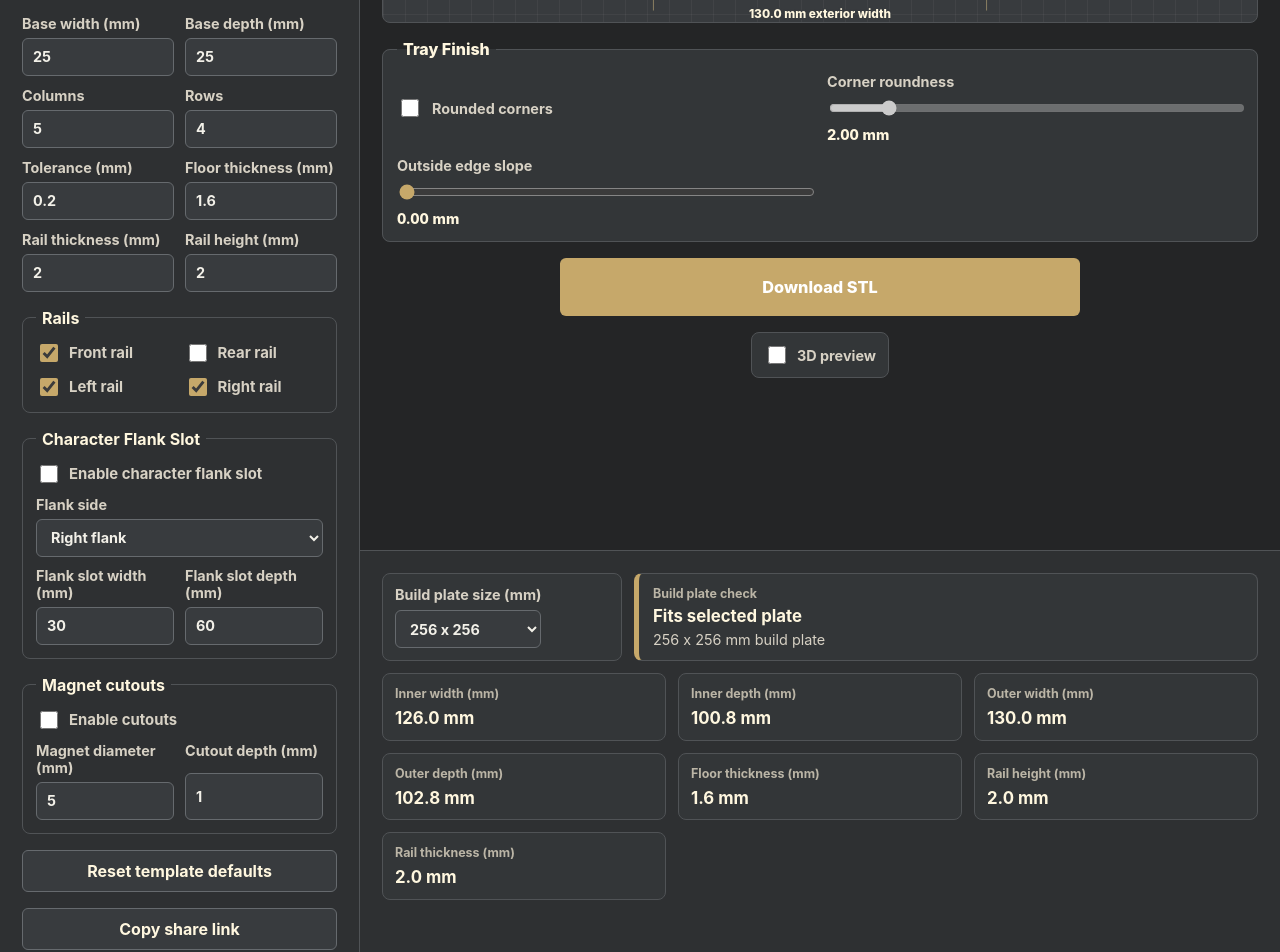
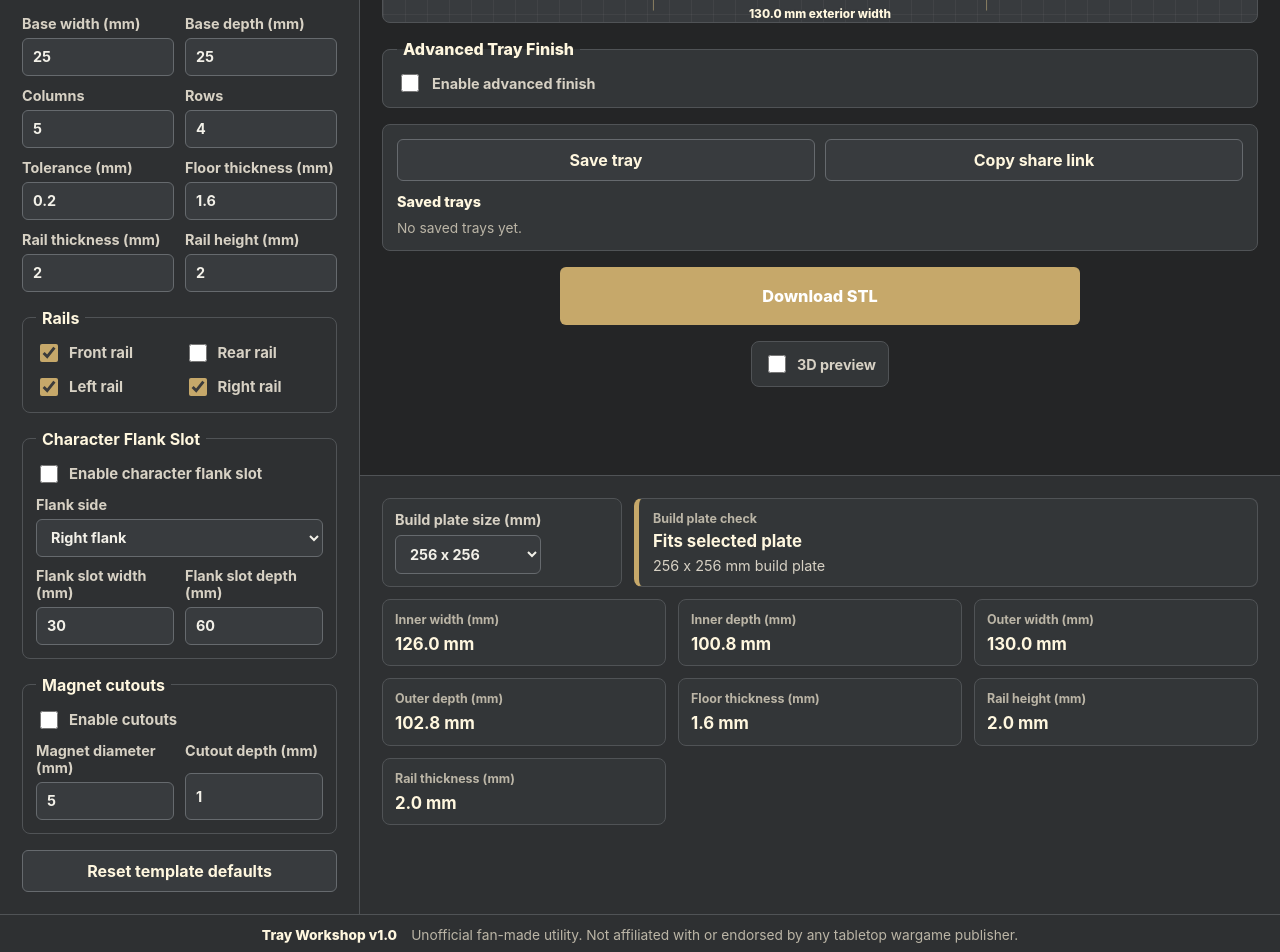
Before and after one commit to greyplasticmodelling/tray-workshop, a React (Vite) app: page / in a window 1280 px wide. Shown: the part 500-1452 px from the top of the page. Built offline with nearby package versions, Linux system fonts and the light colour scheme.

Commit message:
Round lance rails and tidy preview tools

```diff
--- a/src/App.tsx
+++ b/src/App.tsx
@@ -242,6 +242,76 @@ function readSavedTrays(): SavedTray[] {
   }
 }
 
+type TrayLibraryProps = {
+  savedTrays: SavedTray[];
+  shareStatus: string;
+  onSaveTray: () => void;
+  onLoadTray: (id: string) => void;
+  onDeleteSavedTray: (id: string) => void;
+  onCopyShareLink: () => void;
+};
+
+function TrayLibrary({
+  savedTrays,
+  shareStatus,
+  onSaveTray,
+  onLoadTray,
+  onDeleteSavedTray,
+  onCopyShareLink,
+}: TrayLibraryProps) {
+  return (
+    <section className="tray-library" aria-label="Saved and shared trays">
+      <div className="tray-library-actions">
+        <button
+          className="secondary-button"
+          type="button"
+          title="Save the current tray in this browser."
+          onClick={onSaveTray}
+        >
+          Save tray
+        </button>
+        <button
+          className="secondary-button"
+          type="button"
+          title="Copy a link that opens this exact tray setup."
+          onClick={onCopyShareLink}
+        >
+          Copy share link
+        </button>
+      </div>
+      {shareStatus && <p className="share-status">{shareStatus}</p>}
+
+      <div className="saved-trays">
+        <div className="saved-trays-header">
+          <span>Saved trays</span>
+        </div>
+
+        {savedTrays.length === 0 ? (
+          <p>No saved trays yet.</p>
+        ) : (
+          <div className="saved-tray-list">
+            {savedTrays.map((savedTray) => (
+              <div className="saved-tray-row" key={savedTray.id}>
+                <button type="button" title="Load this saved tray." onClick={() => onLoadTray(savedTray.id)}>
+                  {savedTray.name}
+                </button>
+                <button
+                  type="button"
+                  className="delete-button"
+                  title="Delete this saved tray from this browser."
+                  onClick={() => onDeleteSavedTray(savedTray.id)}
+                >
+                  Delete
+                </button>
+              </div>
+            ))}
+          </div>
+        )}
+      </div>
+    </section>
+  );
+}
+
 export default function App() {
   const [activeTemplate, setActiveTemplate] = useState<TrayTemplate>(() => readSharedSettings()?.template ?? 'standard');
   const [settingsByTemplate, setSettingsByTemplate] = useState<Record<TrayTemplate, TraySettings>>(() => {
@@ -257,6 +327,10 @@ export default function App() {
   const [theme, setTheme] = useState<ThemeName>('darkGrey');
   const [shareStatus, setShareStatus] = useState('');
   const [is3dPreviewEnabled, setIs3dPreviewEnabled] = useState(false);
+  const [isAdvancedFinishEnabled, setIsAdvancedFinishEnabled] = useState(() => {
+    const sharedSettings = readSharedSettings();
+    return Boolean(sharedSettings?.trayRoundedCornersEnabled || (sharedSettings?.trayEdgeSlopeMm ?? 0) > 0);
+  });
   const settings = settingsByTemplate[activeTemplate];
   const dimensions = useMemo(() => calculateTrayDimensions(settings), [settings]);
   const buildPlateFit = useMemo(() => calculateBuildPlateFit(settings, dimensions), [settings, dimensions]);
@@ -265,6 +339,12 @@ export default function App() {
   useEffect(() => {
     window.localStorage.setItem(savedTraysStorageKey, JSON.stringify(savedTrays));
   }, [savedTrays]);
+
+  useEffect(() => {
+    if (settings.trayRoundedCornersEnabled || settings.trayEdgeSlopeMm > 0) {
+      setIsAdvancedFinishEnabled(true);
+    }
+  }, [settings.trayEdgeSlopeMm, settings.trayRoundedCornersEnabled]);
 
   const updateSettings = (nextSettings: TraySettings) => {
     setSettingsByTemplate((current) => ({
@@ -295,6 +375,18 @@ export default function App() {
       [key]: checked,
       ...(checked ? { trayEdgeSlopeMm: 0 } : {}),
     });
+  };
+
+  const toggleAdvancedFinish = (checked: boolean) => {
+    setIsAdvancedFinishEnabled(checked);
+
+    if (!checked) {
+      updateSettings({
+        ...settings,
+        trayEdgeSlopeMm: 0,
+        trayRoundedCornersEnabled: false,
+      });
+    }
   };
 
   const saveCurrentTray = () => {
@@ -398,23 +490,29 @@ export default function App() {
         <TrayControls
           settings={settings}
           theme={theme}
-          savedTrays={savedTrays}
           onChange={updateSettings}
           onTemplateChange={setActiveTemplate}
           onThemeChange={setTheme}
           onResetTemplate={resetCurrentTemplate}
-          onSaveTray={saveCurrentTray}
-          onLoadTray={loadSavedTray}
-          onDeleteSavedTray={deleteSavedTray}
-          onCopyShareLink={copyShareLink}
-          shareStatus={shareStatus}
           validationMessages={validation.messages}
         />
 
         <section className="preview-panel" aria-label="Tray preview">
           <TrayPreviewSvg settings={settings} dimensions={dimensions} />
-          <fieldset className="tray-finish-panel">
-            <legend>Tray Finish</legend>
+          <fieldset className={`tray-finish-panel ${isAdvancedFinishEnabled ? '' : 'is-collapsed'}`}>
+            <legend>Advanced Tray Finish</legend>
+            <label
+              className="finish-toggle finish-master-toggle"
+              title="Enable advanced finishing options such as mitred edge slope or flat rounded corners."
+            >
+              <input
+                type="checkbox"
+                checked={isAdvancedFinishEnabled}
+                onChange={(event) => toggleAdvancedFinish(event.target.checked)}
+              />
+              <span>Enable advanced finish</span>
+            </label>
+            <div className="finish-controls" aria-hidden={!isAdvancedFinishEnabled}>
             <label
               className="finish-toggle"
               title="Rounds eligible outside tray corners. On rail trays this applies where enabled rails meet; on solid trays it applies to the outside perimeter."
@@ -422,6 +520,7 @@ export default function App() {
               <input
                 type="checkbox"
                 checked={settings.trayRoundedCornersEnabled}
+                disabled={!isAdvancedFinishEnabled}
                 onChange={(event) => updateFinishToggle('trayRoundedCornersEnabled', event.target.checked)}
               />
               <span>Rounded corners</span>
@@ -437,7 +536,7 @@ export default function App() {
                 max="12"
                 step="0.25"
                 value={settings.trayCornerRadiusMm}
-                disabled={!settings.trayRoundedCornersEnabled}
+                disabled={!isAdvancedFinishEnabled || !settings.trayRoundedCornersEnabled}
                 onChange={(event) => updateFinishSetting('trayCornerRadiusMm', event.target.value)}
               />
               <output>{settings.trayCornerRadiusMm.toFixed(2)} mm</output>
@@ -453,12 +552,21 @@ export default function App() {
                 max="6"
                 step="0.25"
                 value={settings.trayEdgeSlopeMm}
-                disabled={settings.trayRoundedCornersEnabled}
+                disabled={!isAdvancedFinishEnabled || settings.trayRoundedCornersEnabled}
                 onChange={(event) => updateFinishSetting('trayEdgeSlopeMm', event.target.value)}
               />
               <output>{settings.trayEdgeSlopeMm.toFixed(2)} mm</output>
             </label>
+            </div>
           </fieldset>
+          <TrayLibrary
+            savedTrays={savedTrays}
+            shareStatus={shareStatus}
+            onSaveTray={saveCurrentTray}
+            onLoadTray={loadSavedTray}
+            onDeleteSavedTray={deleteSavedTray}
+            onCopyShareLink={copyShareLink}
+          />
           <button
             className="download-button"
             type="button"
--- a/src/components/TrayControls.tsx
+++ b/src/components/TrayControls.tsx
@@ -1,19 +1,13 @@
-import type { SavedTray, ThemeName, TraySettings } from '../types';
+import type { ThemeName, TraySettings } from '../types';
 import { trayTemplates } from '../geometry/trayMath';
 
 type Props = {
   settings: TraySettings;
   theme: ThemeName;
-  savedTrays: SavedTray[];
   onChange: (settings: TraySettings) => void;
   onTemplateChange: (template: TraySettings['template']) => void;
   onThemeChange: (theme: ThemeName) => void;
   onResetTemplate: () => void;
-  onSaveTray: () => void;
-  onLoadTray: (id: string) => void;
-  onDeleteSavedTray: (id: string) => void;
-  onCopyShareLink: () => void;
-  shareStatus: string;
   validationMessages: string[];
 };
 
@@ -52,16 +46,10 @@ const themes: Array<{ value: ThemeName; label: string }> = [
 export function TrayControls({
   settings,
   theme,
-  savedTrays,
   onChange,
   onTemplateChange,
   onThemeChange,
   onResetTemplate,
-  onSaveTray,
-  onLoadTray,
-  onDeleteSavedTray,
-  onCopyShareLink,
-  shareStatus,
   validationMessages,
 }: Props) {
   const updateNumber = (key: keyof TraySettings, value: string) => {
@@ -597,51 +585,6 @@ export function TrayControls({
         Reset template defaults
       </button>
 
-      <button
-        className="secondary-button"
-        type="button"
-        title="Copy a link that opens this exact tray setup."
-        onClick={onCopyShareLink}
-      >
-        Copy share link
-      </button>
-      {shareStatus && <p className="share-status">{shareStatus}</p>}
-
-      <section className="saved-trays" aria-label="Saved trays">
-        <div className="saved-trays-header">
-          <span>Saved trays</span>
-          <button type="button" className="small-button" title="Save the current tray in this browser." onClick={onSaveTray}>
-            Save
-          </button>
-        </div>
-
-        {savedTrays.length === 0 ? (
-          <p>No saved trays yet.</p>
-        ) : (
-          <div className="saved-tray-list">
-            {savedTrays.map((savedTray) => (
-              <div className="saved-tray-row" key={savedTray.id}>
-                <button
-                  type="button"
-                  title="Load this saved tray."
-                  onClick={() => onLoadTray(savedTray.id)}
-                >
-                  {savedTray.name}
-                </button>
-                <button
-                  type="button"
-                  className="delete-button"
-                  title="Delete this saved tray from this browser."
-                  onClick={() => onDeleteSavedTray(savedTray.id)}
-                >
-                  Delete
-                </button>
-              </div>
-            ))}
-          </div>
-        )}
-      </section>
-
     </aside>
   );
 }
--- a/src/geometry/generateTrayMesh.ts
+++ b/src/geometry/generateTrayMesh.ts
@@ -1405,20 +1405,31 @@ export function generateTrayMesh(settings: TraySettings): THREE.Group {
     const innerFrontY = -dimensions.outerDepthMm / 2 + dimensions.frontRailMm;
     const centerX = 0;
     const lanceFinishSegments: PerimeterSegment[] = [];
+    const lanceFloorRects: Rect[] = [];
+    const lanceRailRects: Rect[] = [];
+    const useRoundedLanceUnion = settings.trayRoundedCornersEnabled && !settings.magnetCutoutsEnabled;
 
     rankCounts.forEach((rankCount, rowIndex) => {
       const rowWidth = rankCount * dimensions.slotWidthMm;
       const rowCenterY = innerFrontY + rowIndex * dimensions.slotDepthMm + dimensions.slotDepthMm / 2;
+      const floorWidth = rowWidth + dimensions.leftRailMm + dimensions.rightRailMm;
+      lanceFloorRects.push({
+        left: -floorWidth / 2,
+        right: floorWidth / 2,
+        front: rowCenterY - dimensions.slotDepthMm / 2,
+        back: rowCenterY + dimensions.slotDepthMm / 2,
+      });
 
       const rowInnerCenterY = -dimensions.innerDepthMm / 2 + rowIndex * dimensions.slotDepthMm + dimensions.slotDepthMm / 2;
       const rowMagnetCenters = magnetCenters
         .filter((center) => center.rowIndex === rowIndex)
         .map((center) => ({ x: center.x, y: center.y - rowInnerCenterY }));
 
+      if (!useRoundedLanceUnion) {
         group.add(
           createPerforatedFloorLayer(
             `floor-rank-${rowIndex + 1}`,
-          rowWidth + dimensions.leftRailMm + dimensions.rightRailMm,
+            floorWidth,
             dimensions.slotDepthMm,
             settings.floorThicknessMm,
             centerX,
@@ -1427,8 +1438,16 @@ export function generateTrayMesh(settings: TraySettings): THREE.Group {
             settings,
           ),
         );
+      }
 
       if (settings.leftRailEnabled) {
+        lanceRailRects.push({
+          left: -rowWidth / 2 - settings.railThicknessMm,
+          right: -rowWidth / 2,
+          front: rowCenterY - dimensions.slotDepthMm / 2,
+          back: rowCenterY + dimensions.slotDepthMm / 2,
+        });
+        if (!useRoundedLanceUnion) {
           group.add(
             createBox(
               `left-rail-rank-${rowIndex + 1}`,
@@ -1441,8 +1460,16 @@ export function generateTrayMesh(settings: TraySettings): THREE.Group {
             ),
           );
         }
+      }
 
       if (settings.rightRailEnabled) {
+        lanceRailRects.push({
+          left: rowWidth / 2,
+          right: rowWidth / 2 + settings.railThicknessMm,
+          front: rowCenterY - dimensions.slotDepthMm / 2,
+          back: rowCenterY + dimensions.slotDepthMm / 2,
+        });
+        if (!useRoundedLanceUnion) {
           group.add(
             createBox(
               `right-rail-rank-${rowIndex + 1}`,
@@ -1455,6 +1482,7 @@ export function generateTrayMesh(settings: TraySettings): THREE.Group {
             ),
           );
         }
+      }
     });
 
     if (settings.frontRailEnabled) {
@@ -1464,6 +1492,13 @@ export function generateTrayMesh(settings: TraySettings): THREE.Group {
         end: new THREE.Vector2(-frontFloorWidth / 2, -dimensions.outerDepthMm / 2),
         normal: new THREE.Vector2(0, -1),
       });
+      lanceFloorRects.push({
+        left: -frontFloorWidth / 2,
+        right: frontFloorWidth / 2,
+        front: -dimensions.outerDepthMm / 2,
+        back: -dimensions.outerDepthMm / 2 + settings.railThicknessMm,
+      });
+      if (!useRoundedLanceUnion) {
         group.add(
           createBox(
             'front-floor',
@@ -1476,6 +1511,7 @@ export function generateTrayMesh(settings: TraySettings): THREE.Group {
           ),
         );
       }
+    }
 
     if (settings.rearRailEnabled) {
       const rearWidth = dimensions.innerWidthMm + dimensions.leftRailMm + dimensions.rightRailMm;
@@ -1484,10 +1520,17 @@ export function generateTrayMesh(settings: TraySettings): THREE.Group {
         end: new THREE.Vector2(rearWidth / 2, dimensions.outerDepthMm / 2),
         normal: new THREE.Vector2(0, 1),
       });
+      lanceFloorRects.push({
+        left: -rearWidth / 2,
+        right: rearWidth / 2,
+        front: dimensions.outerDepthMm / 2 - settings.railThicknessMm,
+        back: dimensions.outerDepthMm / 2,
+      });
+      if (!useRoundedLanceUnion) {
         group.add(
           createBox(
             'rear-floor',
-          dimensions.innerWidthMm + dimensions.leftRailMm + dimensions.rightRailMm,
+            rearWidth,
             settings.railThicknessMm,
             settings.floorThicknessMm,
             centerX,
@@ -1496,9 +1539,17 @@ export function generateTrayMesh(settings: TraySettings): THREE.Group {
           ),
         );
       }
+    }
 
     if (settings.frontRailEnabled) {
       const frontRailWidth = rankCounts[0] * dimensions.slotWidthMm + dimensions.leftRailMm + dimensions.rightRailMm;
+      lanceRailRects.push({
+        left: -frontRailWidth / 2,
+        right: frontRailWidth / 2,
+        front: -dimensions.outerDepthMm / 2,
+        back: -dimensions.outerDepthMm / 2 + settings.railThicknessMm,
+      });
+      if (!useRoundedLanceUnion) {
         group.add(
           createBox(
             'front-rail',
@@ -1511,12 +1562,21 @@ export function generateTrayMesh(settings: TraySettings): THREE.Group {
           ),
         );
       }
+    }
 
     if (settings.rearRailEnabled) {
+      const rearRailWidth = dimensions.innerWidthMm + dimensions.leftRailMm + dimensions.rightRailMm;
+      lanceRailRects.push({
+        left: -rearRailWidth / 2,
+        right: rearRailWidth / 2,
+        front: dimensions.outerDepthMm / 2 - settings.railThicknessMm,
+        back: dimensions.outerDepthMm / 2,
+      });
+      if (!useRoundedLanceUnion) {
         group.add(
           createBox(
             'rear-rail',
-          dimensions.innerWidthMm + dimensions.leftRailMm + dimensions.rightRailMm,
+            rearRailWidth,
             settings.railThicknessMm,
             railHeight,
             centerX,
@@ -1524,6 +1584,7 @@ export function generateTrayMesh(settings: TraySettings): THREE.Group {
             railCenterZ,
           ),
         );
+      }
     }
 
     for (let rowIndex = 0; rowIndex < rankCounts.length - 1; rowIndex += 1) {
@@ -1535,6 +1596,15 @@ export function generateTrayMesh(settings: TraySettings): THREE.Group {
       const rightStepX = currentWidth / 2 + dimensions.rightRailMm + stepWidth / 2;
 
       if (stepWidth > 0 && settings.leftRailEnabled) {
+        const stepRect = {
+          left: leftStepX - stepWidth / 2,
+          right: leftStepX + stepWidth / 2,
+          front: stepY - settings.railThicknessMm / 2,
+          back: stepY + settings.railThicknessMm / 2,
+        };
+        lanceFloorRects.push(stepRect);
+        lanceRailRects.push(stepRect);
+        if (!useRoundedLanceUnion) {
           group.add(
             createBox(
               `left-step-floor-${rowIndex + 1}`,
@@ -1558,8 +1628,18 @@ export function generateTrayMesh(settings: TraySettings): THREE.Group {
             ),
           );
         }
+      }
 
       if (stepWidth > 0 && settings.rightRailEnabled) {
+        const stepRect = {
+          left: rightStepX - stepWidth / 2,
+          right: rightStepX + stepWidth / 2,
+          front: stepY - settings.railThicknessMm / 2,
+          back: stepY + settings.railThicknessMm / 2,
+        };
+        lanceFloorRects.push(stepRect);
+        lanceRailRects.push(stepRect);
+        if (!useRoundedLanceUnion) {
           group.add(
             createBox(
               `right-step-floor-${rowIndex + 1}`,
@@ -1582,6 +1662,14 @@ export function generateTrayMesh(settings: TraySettings): THREE.Group {
               railCenterZ,
             ),
           );
+        }
+      }
+    }
+
+    if (useRoundedLanceUnion) {
+      group.add(createUnionCutoutLayer('lance-rounded-floor', lanceFloorRects, settings.floorThicknessMm, [], 0, settings));
+      if (lanceRailRects.length > 0) {
+        group.add(createUnionCutoutLayer('lance-rounded-rails', lanceRailRects, railHeight, [], settings.floorThicknessMm, settings));
       }
     }
 
--- a/src/styles.css
+++ b/src/styles.css
@@ -351,7 +351,7 @@ h1 {
 }
 
 .share-status {
-  margin-top: -10px;
+  margin-top: 0;
   color: var(--accent-strong);
   font-weight: 750;
 }
@@ -473,10 +473,6 @@ h1 {
 .saved-trays {
   display: grid;
   gap: 10px;
-  border: 1px solid var(--border);
-  border-radius: 8px;
-  padding: 12px;
-  background: var(--surface-soft);
 }
 
 .saved-trays-header {
@@ -554,6 +550,23 @@ h1 {
   align-content: start;
 }
 
+.tray-library {
+  width: min(100%, 980px);
+  justify-self: center;
+  display: grid;
+  gap: 12px;
+  border: 1px solid var(--border);
+  border-radius: 8px;
+  padding: 14px;
+  background: var(--surface-soft);
+}
+
+.tray-library-actions {
+  display: grid;
+  grid-template-columns: repeat(2, minmax(0, 1fr));
+  gap: 10px;
+}
+
 .preview-frame {
   width: min(100%, 980px);
   height: clamp(280px, 48vh, 560px);
@@ -578,7 +591,7 @@ h1 {
   width: min(100%, 980px);
   justify-self: center;
   display: grid;
-  grid-template-columns: repeat(2, minmax(0, 1fr));
+  grid-template-columns: 1fr;
   gap: 14px;
   margin: 0;
   border: 1px solid var(--border);
@@ -587,10 +600,28 @@ h1 {
   background: var(--surface-soft);
 }
 
+.tray-finish-panel.is-collapsed {
+  padding-block: 12px;
+}
+
 .tray-finish-panel legend {
   padding: 0 6px;
   color: var(--heading);
   font-weight: 800;
+}
+
+.finish-controls {
+  display: grid;
+  grid-template-columns: repeat(2, minmax(0, 1fr));
+  gap: 14px;
+}
+
+.tray-finish-panel.is-collapsed .finish-controls {
+  display: none;
+}
+
+.finish-master-toggle {
+  justify-self: start;
 }
 
 .finish-slider {
```
Lines whose indentation alone changed are shown as unchanged.
